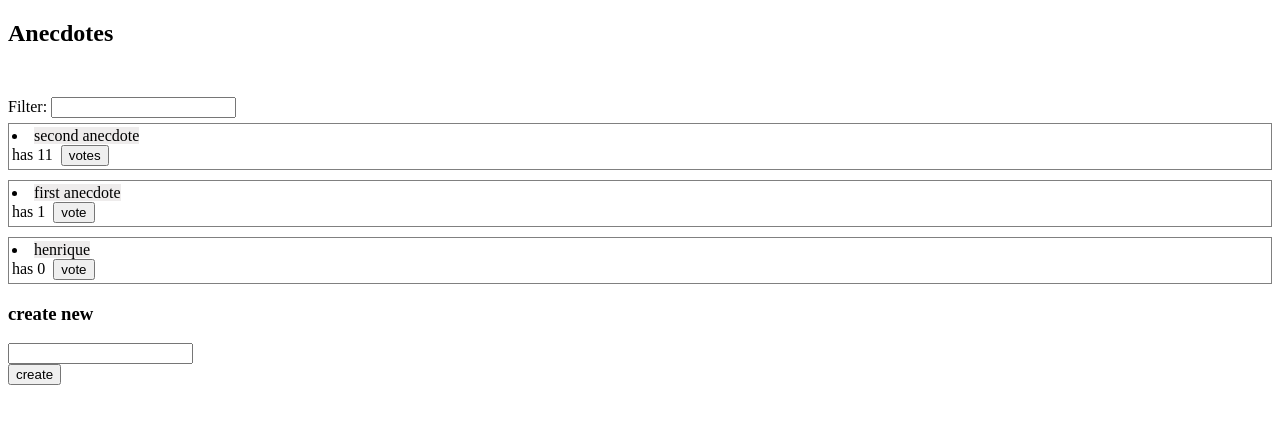
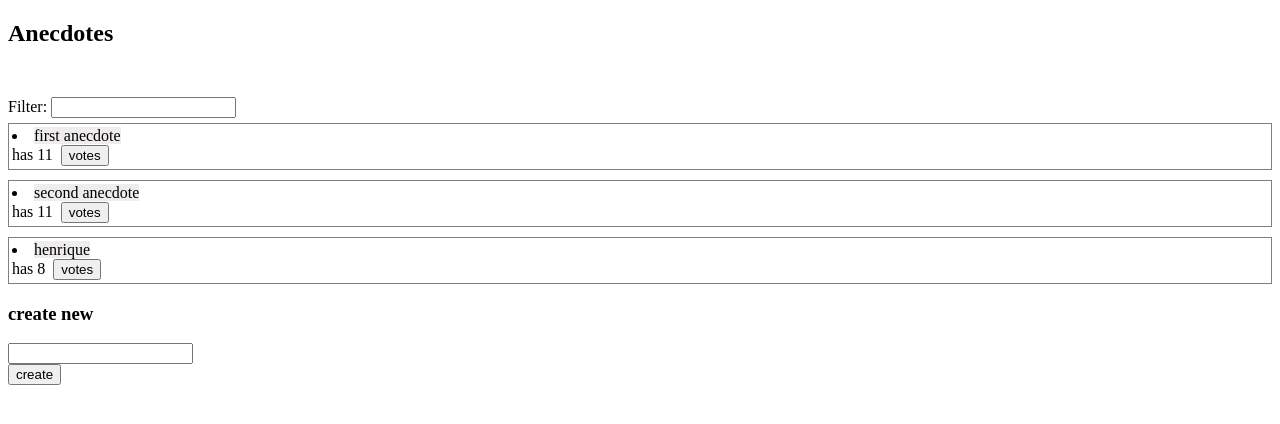
Before and after one commit to henriquewho/FSOpart6-anecdotes, a React (Create React App) app: page / in a window 1280 px wide. Shown: the top 424 px of the page. Built offline with nearby package versions, Linux system fonts and the light colour scheme; data requests are answered from the project's data file.

Commit message:
voting feature saving on json-server

```diff
--- a/db.json
+++ b/db.json
@@ -3,7 +3,7 @@
     {
       "id": 1,
       "content": "first anecdote",
-      "votes": 1
+      "votes": 11
     },
     {
       "id": 2,
@@ -12,7 +12,7 @@
     },
     {
       "content": "henrique",
-      "votes": 0,
+      "votes": 8,
       "id": 3
     }
   ]
--- a/src/components/AnecdoteList.js
+++ b/src/components/AnecdoteList.js
@@ -13,7 +13,7 @@ const Anecdote = ({anecdote, handleVote}) => {
             </span>
             <div>
                 has {anecdote.votes}
-                &nbsp; <button onClick={()=>handleVote(anecdote.id)}>{anecdote.votes>1 ? 'votes' : 'vote'}</button>
+                &nbsp; <button onClick={()=>handleVote(anecdote.id, anecdote.votes)}>{anecdote.votes>1 ? 'votes' : 'vote'}</button>
             </div>
         </li>
     )
@@ -27,7 +27,8 @@ const AnecdoteList = () => {
 
     const dispatch = useDispatch();
 
-    const handleVote = (id) => {
+    const handleVote = async (id, votes) => {
+        await anecdoteService.vote(id, votes);
         dispatch(createVote(id))
 
         dispatch(createMessage('You voted on a message'))
```
